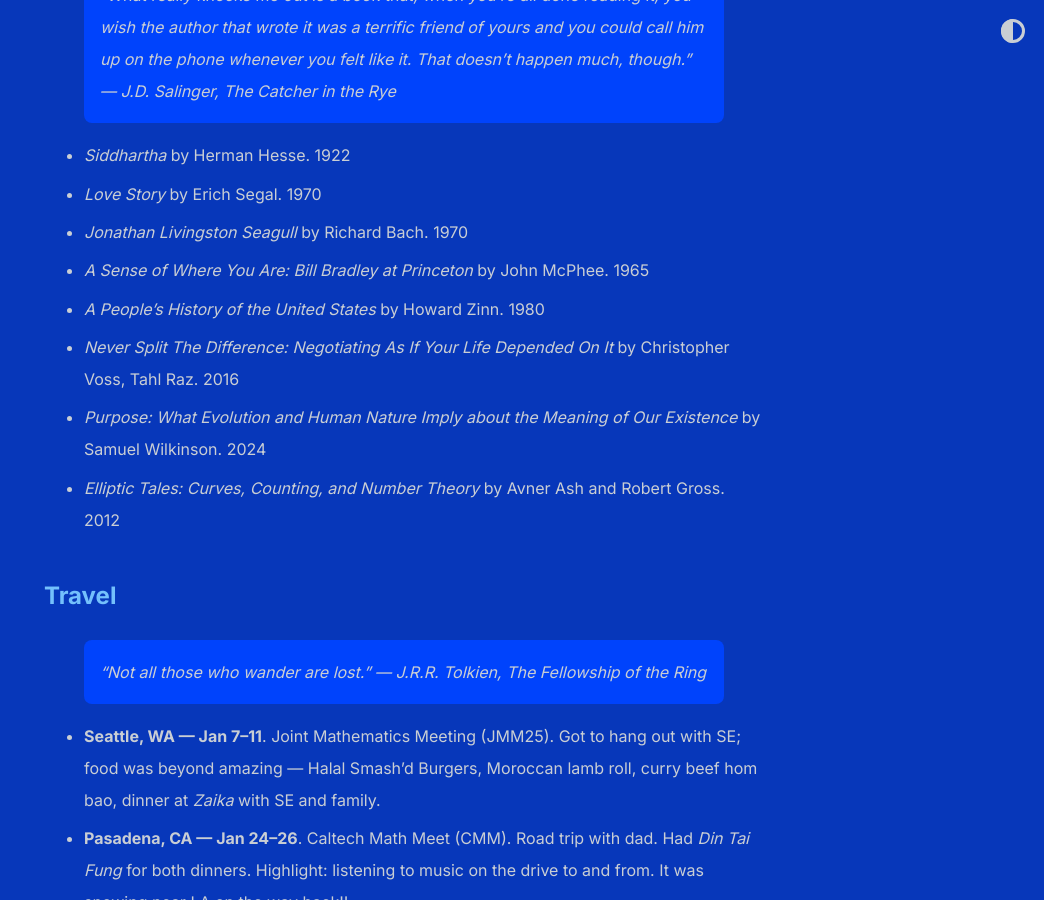
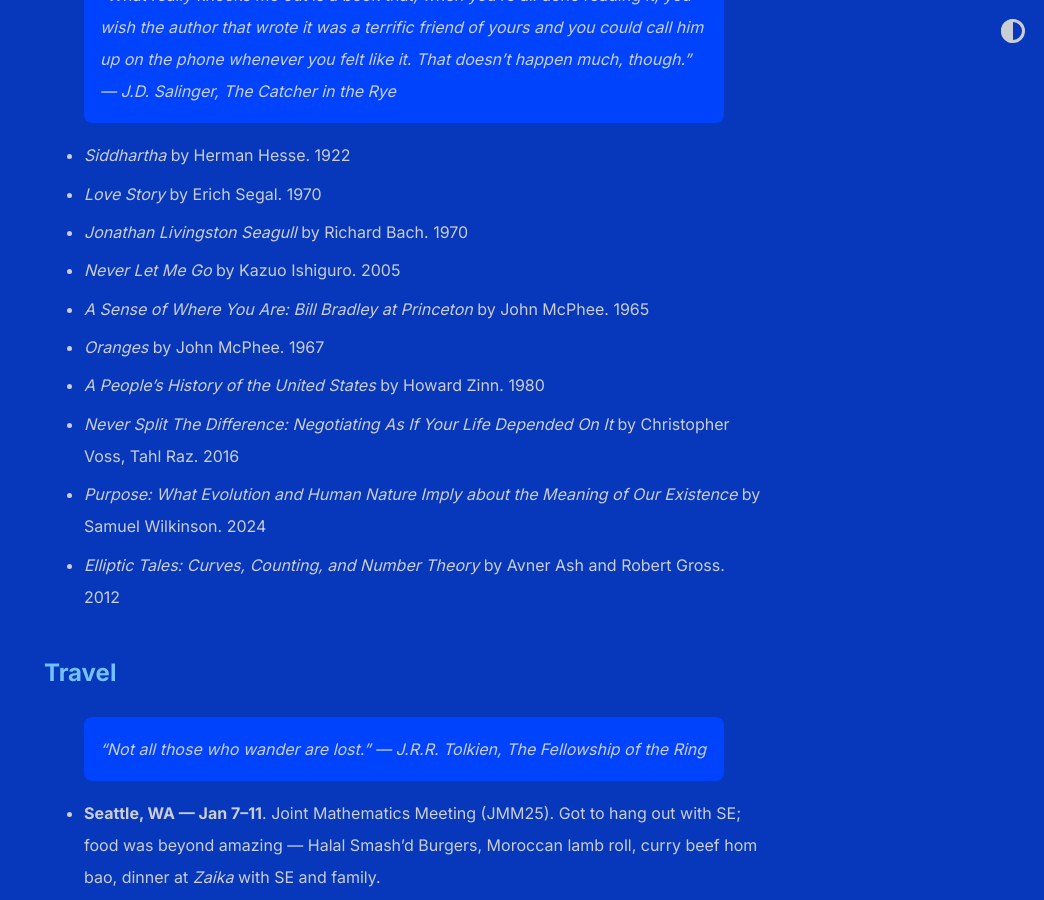
Before and after one commit to shihankanungo/shihankanungo.github.io, a Jekyll site: the page built from wrapped.md, in a window 1280 px wide and 900 px high, scrolled down 2095 px. Shown: the whole window, without its empty margins (236-1280 px from the left). Built offline with Jekyll 4.4.1, drawn with Linux system fonts in a browser that asks for light colours.

Commit message:
Update wrapped.md

```diff
--- a/wrapped.md
+++ b/wrapped.md
@@ -56,7 +56,9 @@
 - *Siddhartha* by Herman Hesse. 1922
 - *Love Story* by Erich Segal. 1970
 - *Jonathan Livingston Seagull* by Richard Bach. 1970
+- *Never Let Me Go* by Kazuo Ishiguro. 2005
 - *A Sense of Where You Are: Bill Bradley at Princeton* by John McPhee. 1965
+- *Oranges* by John McPhee. 1967
 - *A People's History of the United States* by Howard Zinn. 1980
 - *Never Split The Difference: Negotiating As If Your Life Depended On It* by Christopher Voss, Tahl Raz. 2016
 - *Purpose: What Evolution and Human Nature Imply about the Meaning of Our Existence* by Samuel Wilkinson. 2024
```
